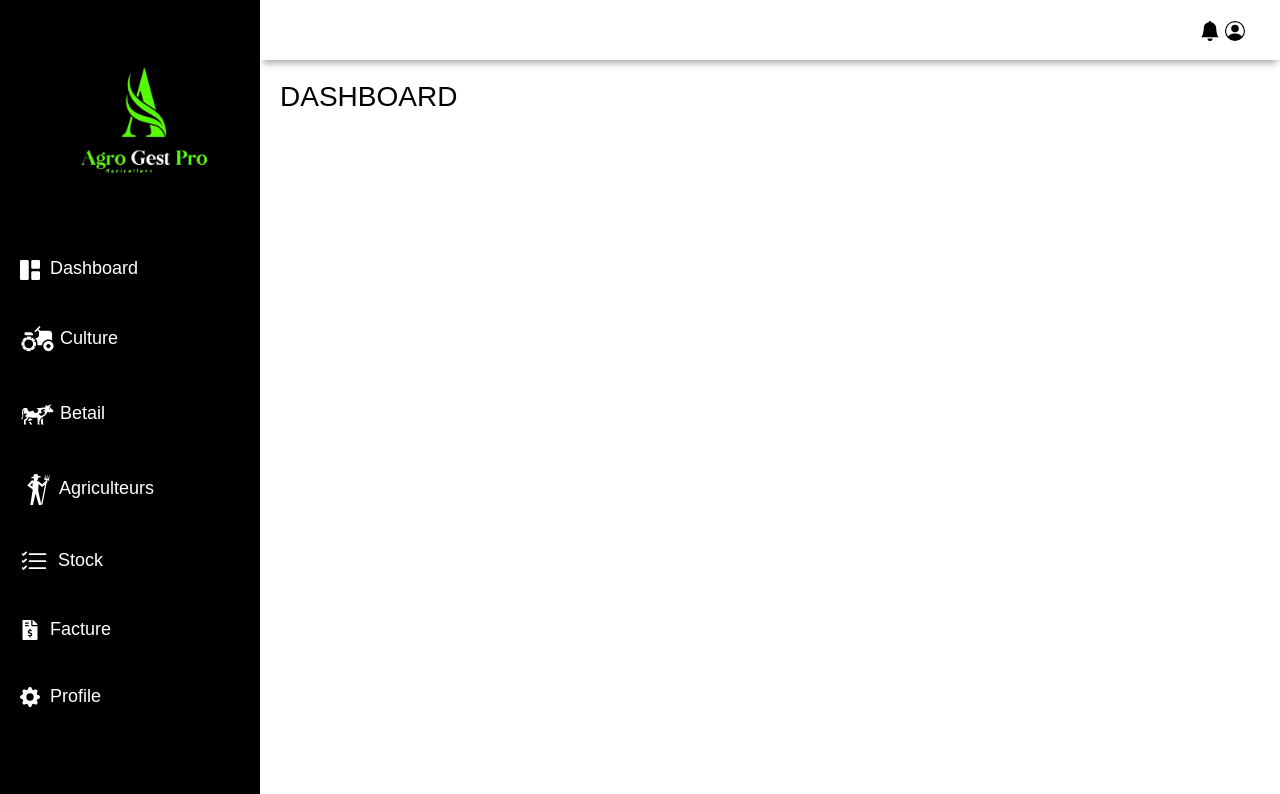
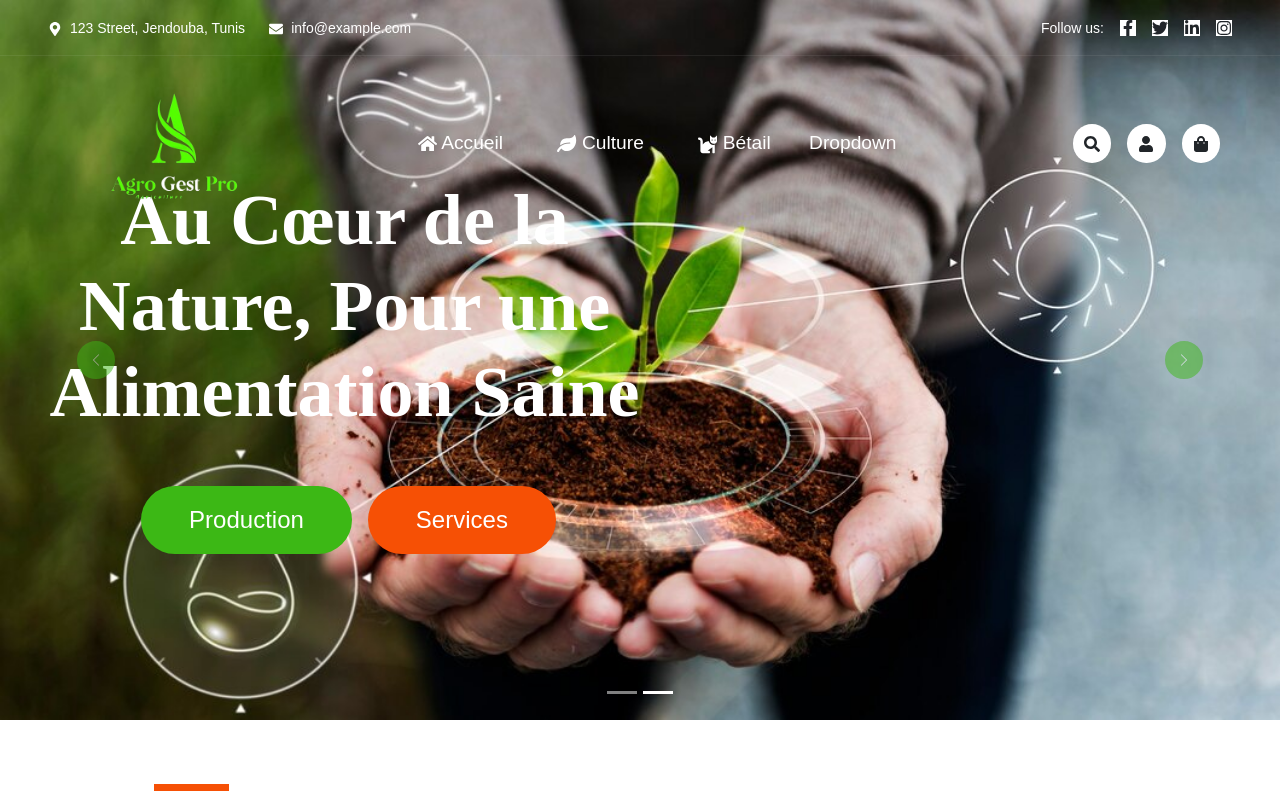
Before and after one commit to firasabidli/Agriculture-PFE, a React (Create React App) app in the folder frontend/: page / in a window 1280 px wide. Shown: the top 794 px of the page. Built offline with nearby package versions, Linux system fonts and the light colour scheme.

Commit message:
changer logo plus de qualité

```diff
--- a/frontend/src/App.js
+++ b/frontend/src/App.js
@@ -5,8 +5,8 @@ function App() {
 
   return (
     <div>
-     {/* <Accueil></Accueil> */}
-     <Dashboard />
+     <Accueil></Accueil>
+     {/* <Dashboard /> */}
 
     </div>
   );
--- a/frontend/src/components/CoteClient/Navbar.js
+++ b/frontend/src/components/CoteClient/Navbar.js
@@ -8,7 +8,7 @@ import '../../assets/CoteClient/lib/owlcarousel/assets/owl.carousel.min.css';
 import 'bootstrap/dist/css/bootstrap.min.css';
 import 'bootstrap/dist/js/bootstrap.bundle.min.js';
 import '../../assets/CoteClient/css/style.css';
-import logo from "../../assets/CoteClient/images/logo.png"
+import logo from "../../assets/images/logo.png"
 const MyNavbar = () => {
   const [showModal, setShowModal] = useState(false);
   const [isScrolled, setIsScrolled] = useState(false);
```
Also changed, not shown: frontend/src/assets/CoteClient/images/logo.png (deleted).
